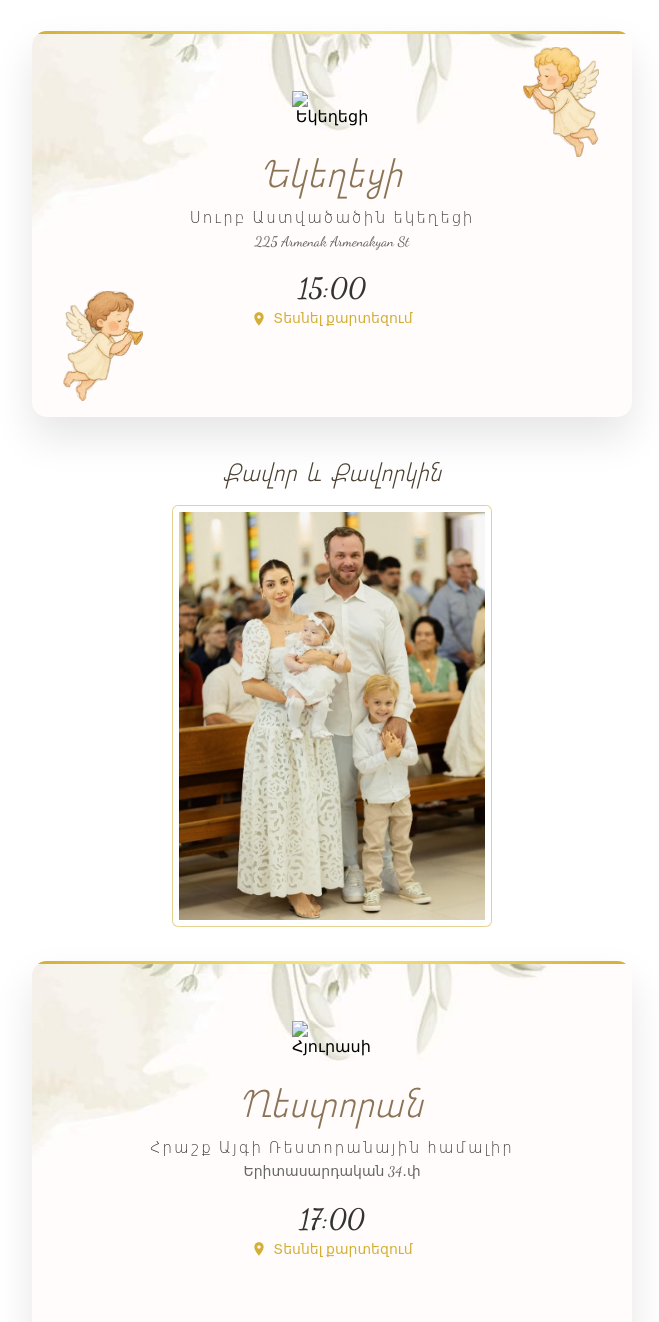
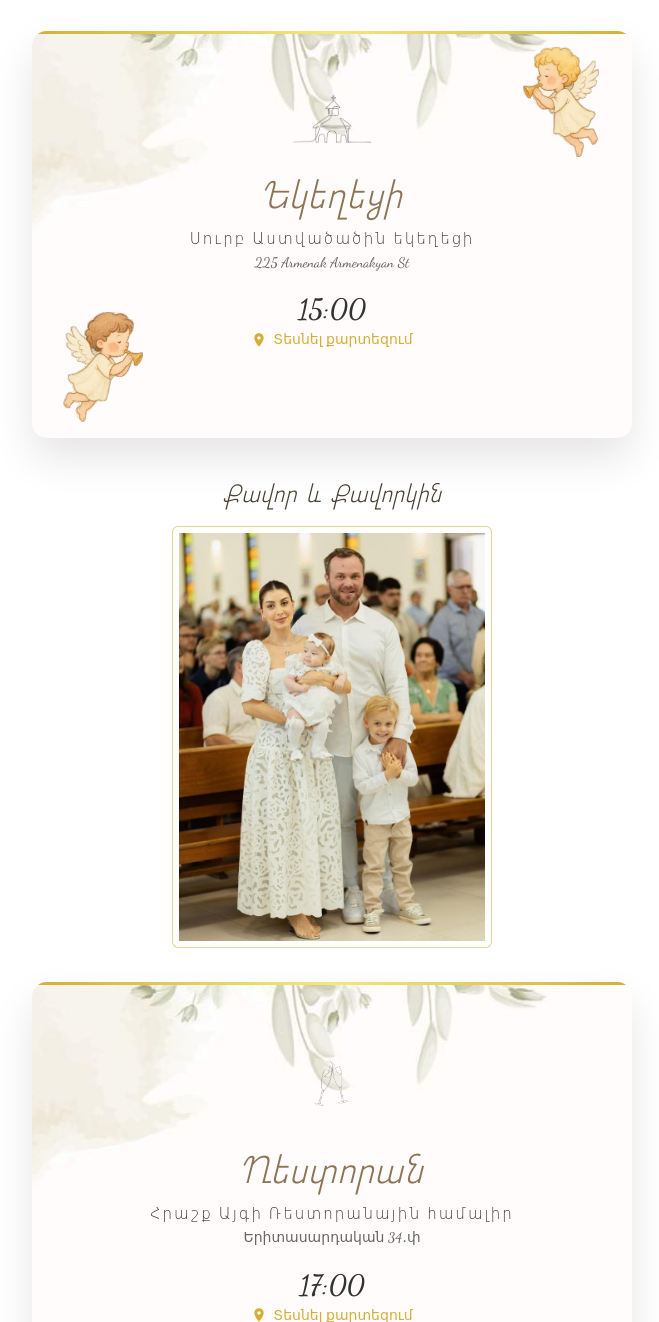
Before and after one commit to barekamits/baptism-, a plain HTML site: page index.html in a window 1280 px wide. Shown: the part 1877-3199 px from the top of the page, without its empty margins (308-967 px from the left). Drawn offline with Linux system fonts and the light colour scheme.

Commit message:
Update index.html

```diff
--- a/index.html
+++ b/index.html
@@ -819,7 +819,7 @@
     <div class="venue-invitation church-block reveal">
       <img src="angel1.png" alt="" class="corner-photo bottom-left" />
       <img src="angel2.png" alt="" class="corner-photo top-right" />
-      <img src="ekexeci.png" alt="Եկեղեցի" class="icon-img" />
+      <img src="church.png" alt="Եկեղեցի" class="icon-img" />
       <div class="ceremony-title">Եկեղեցի</div>
       <div class="venue-name">Սուրբ Աստվածածին եկեղեցի</div>
       <div class="address">
@@ -842,7 +842,7 @@
 
     <!-- Restaurant venue information -->
     <div class="venue-invitation church-block reveal">
-      <img src="bajak.png" alt="Հյուրասիրություն" class="icon-img" />
+      <img src="champ.png" alt="Հյուրասիրություն" class="icon-img" />
       <div class="reception-title">Ռեստորան</div>
       <div class="venue-name">Հրաշք Այգի Ռեստորանային համալիր</div>
       <div class="address">
```
